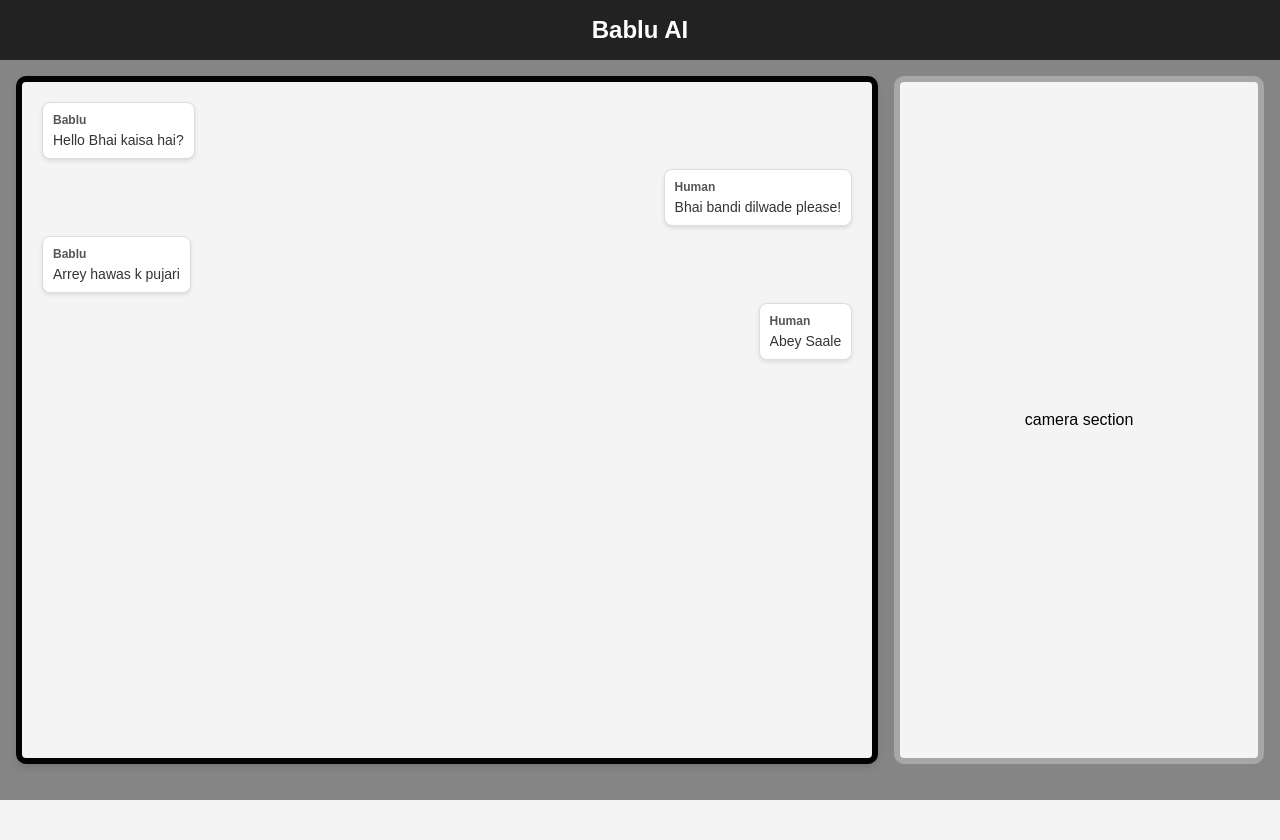
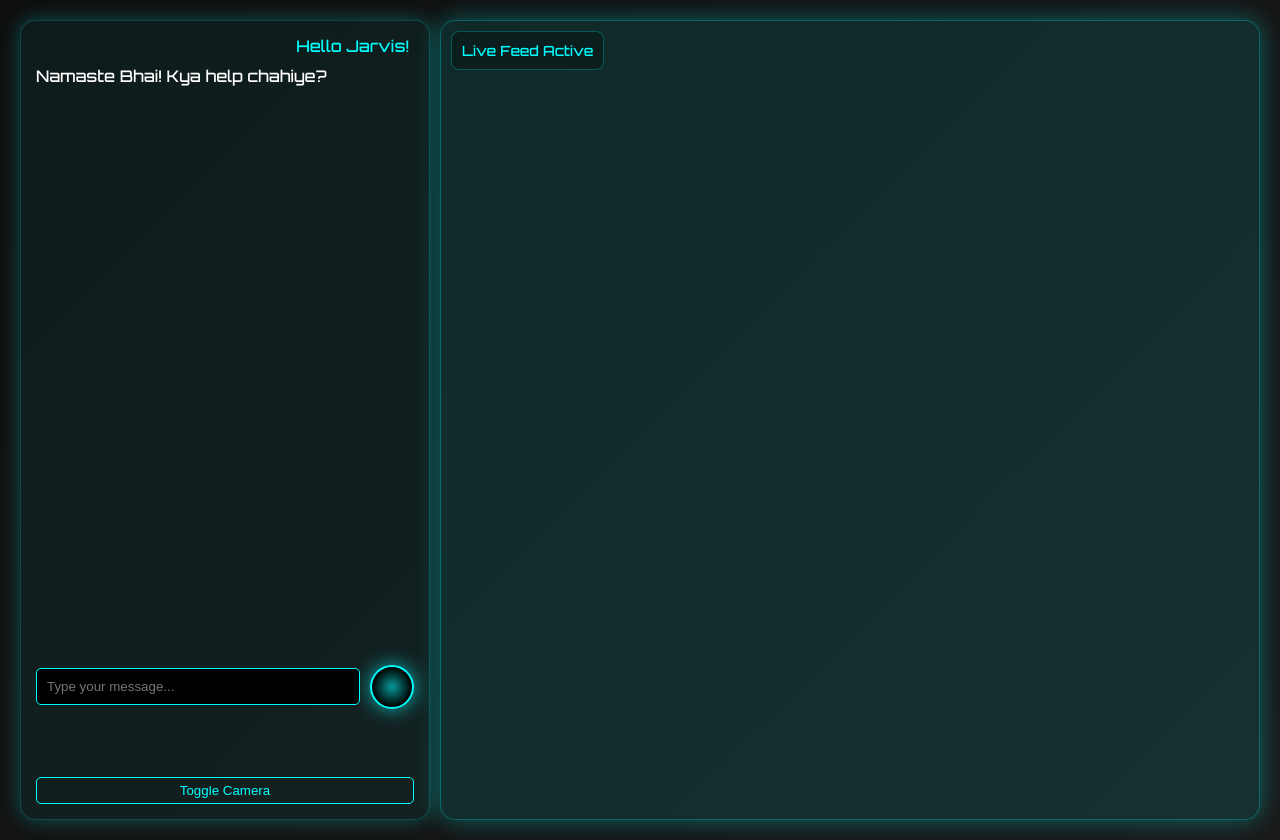
Before and after one commit to romitdubey/Bablu-AI, a Flask app: page / in a window 1280 px wide. Before the commit the page ends 800 px from the top, so only its background shows below. Run offline with Flask 3, Linux system fonts and the light colour scheme.

Commit message:
index updated

```diff
--- a/frontend/templates/index.html
+++ b/frontend/templates/index.html
@@ -3,40 +3,194 @@
 <head>
   <meta charset="UTF-8">
   <meta name="viewport" content="width=device-width, initial-scale=1.0">
-    <title>Jarvis-like Chatbot</title>
-    <link rel="stylesheet" href="{{ url_for('static', filename='css/style.css') }}">
+  <title>Jarvis Assistant</title>
+  <link href="https://fonts.googleapis.com/css2?family=Orbitron:wght@500&display=swap" rel="stylesheet">
+  <style>
+    body {
+      margin: 0;
+      padding: 0;
+      background: linear-gradient(135deg, #0f0f0f, #1a1a1a);
+      font-family: 'Orbitron', sans-serif;
+      color: #00ffff;
+      overflow: hidden;
+    }
+
+    .container {
+      display: grid;
+      grid-template-columns: 1fr 2fr;
+      height: 100vh;
+      gap: 10px;
+      padding: 20px;
+    }
+
+    .chat-section {
+      background: rgba(0, 255, 255, 0.05);
+      border: 1px solid #00ffff33;
+      border-radius: 15px;
+      padding: 15px;
+      display: flex;
+      flex-direction: column;
+      justify-content: space-between;
+      box-shadow: 0 0 20px #00ffff44;
+    }
+
+    .messages {
+      flex-grow: 1;
+      overflow-y: auto;
+      padding-right: 5px;
+      max-height: 70vh;
+    }
+
+    .message {
+      margin-bottom: 10px;
+    }
+
+    .user {
+      text-align: right;
+      color: #00ffff;
+    }
+
+    .assistant {
+      text-align: left;
+      color: #ffffff;
+    }
+
+    .input-area {
+      display: flex;
+      align-items: center;
+      margin-top: 10px;
+    }
+
+    .input-area input {
+      flex: 1;
+      padding: 10px;
+      background: #000;
+      border: 1px solid #00ffff;
+      color: #00ffff;
+      border-radius: 5px;
+    }
+
+    .mic {
+      width: 40px;
+      height: 40px;
+      margin-left: 10px;
+      background: radial-gradient(circle, #00ffff88 0%, #000000 70%);
+      border: 2px solid #00ffff;
+      border-radius: 50%;
+      animation: pulse 1.5s infinite;
+    }
+
+    .camera-toggle {
+      margin-top: 10px;
+      background: transparent;
+      border: 1px solid #00ffff;
+      color: #00ffff;
+      padding: 5px 10px;
+      border-radius: 5px;
+      cursor: pointer;
+    }
+
+    @keyframes pulse {
+      0% { box-shadow: 0 0 5px #00ffff; }
+      50% { box-shadow: 0 0 20px #00ffffaa; }
+      100% { box-shadow: 0 0 5px #00ffff; }
+    }
+
+    .video-section {
+      position: relative;
+      background: rgba(0, 255, 255, 0.1);
+      border: 1px solid #00ffff44;
+      border-radius: 15px;
+      overflow: hidden;
+      box-shadow: 0 0 25px #00ffff55;
+    }
+
+    video {
+      width: 100%;
+      height: 100%;
+      object-fit: cover;
+      border-radius: 15px;
+    }
+
+    .hud {
+      position: absolute;
+      top: 10px;
+      left: 10px;
+      color: #00ffff;
+      background: rgba(0, 0, 0, 0.3);
+      padding: 10px;
+      border-radius: 8px;
+      font-size: 14px;
+      border: 1px solid #00ffff44;
+    }
+  </style>
 </head>
 <body>
-    <nav class="navbar">
-        <div class="title">Bablu AI</div>
-
-    </nav>
-
-    <div class="main-section">
+  <div class="container">
     <div class="chat-section">
-            <div class="chat bablu">
-                <div class="sender">Bablu</div>
-                <div class="message">Hello Bhai kaisa hai?</div>
+      <div class="messages" id="messages">
+        <div class="message user">Hello Jarvis!</div>
+        <div class="message assistant">Namaste Bhai! Kya help chahiye?</div>
       </div>
-            <div class="chat human">
-                <div class="sender">Human</div>
-                <div class="message">Bhai bandi dilwade please!</div>
+      <div class="input-area">
+        <input type="text" id="userInput" placeholder="Type your message...">
+        <div class="mic"></div>
       </div>
-            <div class="chat bablu">
-                <div class="sender">Bablu</div>
-                <div class="message">Arrey hawas k pujari</div>
+      <button class="camera-toggle" onclick="toggleCamera()">Toggle Camera</button>
     </div>
-            <div class="chat human">
-                <div class="sender">Human</div>
-                <div class="message">Abey Saale</div>
-            </div>
-        </div>
-        <div class="camera-section">
-            camera section
+    <div class="video-section">
+      <video id="video" autoplay muted></video>
+      <div class="hud">Live Feed Active</div>
     </div>
   </div>
 
-    <script src="{{ url_for('static', filename='script.js') }}"></script>
+  <script>
+    let stream = null;
+    let video = document.getElementById('video');
 
+    async function startCamera() {
+      try {
+        stream = await navigator.mediaDevices.getUserMedia({ video: true, audio: false });
+        video.srcObject = stream;
+      } catch (err) {
+        console.error("Camera error: ", err);
+      }
+    }
+
+    function stopCamera() {
+      if (stream) {
+        const tracks = stream.getTracks();
+        tracks.forEach(track => track.stop());
+        video.srcObject = null;
+      }
+    }
+
+    function toggleCamera() {
+      if (video.srcObject) {
+        stopCamera();
+      } else {
+        startCamera();
+      }
+    }
+
+    function capturePhoto() {
+      const canvas = document.createElement('canvas');
+      canvas.width = video.videoWidth;
+      canvas.height = video.videoHeight;
+      const ctx = canvas.getContext('2d');
+      ctx.drawImage(video, 0, 0, canvas.width, canvas.height);
+      const dataURL = canvas.toDataURL('image/png');
+
+      // Send to Python backend or save locally
+      console.log("📸 Captured Image", dataURL);
+      // You could emit this via WebSocket or fetch call
+    }
+
+    // Triggered by Python using an exposed function
+    window.triggerCaptureFromPython = capturePhoto;
+
+    // Start camera initially
+    startCamera();
+  </script>
 </body>
 </html>
--- a/groq_api.py
+++ b/groq_api.py
@@ -1,5 +1,7 @@
 from groq import Groq
 from playsound import text_to_speech
+# from dotenv import load_dotenv
+
 
 client = Groq(api_key="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")  # 🔒 Replace with env var for security!
 
--- a/main.py
+++ b/main.py
@@ -96,7 +96,6 @@
                         if not cap.isOpened():
                             print("Error: Could not open webcam.")
 
-                        # Start a thread-like loop to show camera in background
                         def show_camera(activate,cap):
                             cv2.namedWindow(f"{assistant_name} Cam", cv2.WINDOW_NORMAL)
                             cv2.resizeWindow(f"{assistant_name} Cam", 640, 480)
@@ -117,7 +116,7 @@
                 except Exception as e:
                     print(f"Unexpected error: {e}")
 
-            time.sleep(1)
+            # time.sleep(1)
             command = ""
 
 
```
Lines whose indentation alone changed are shown as unchanged.
